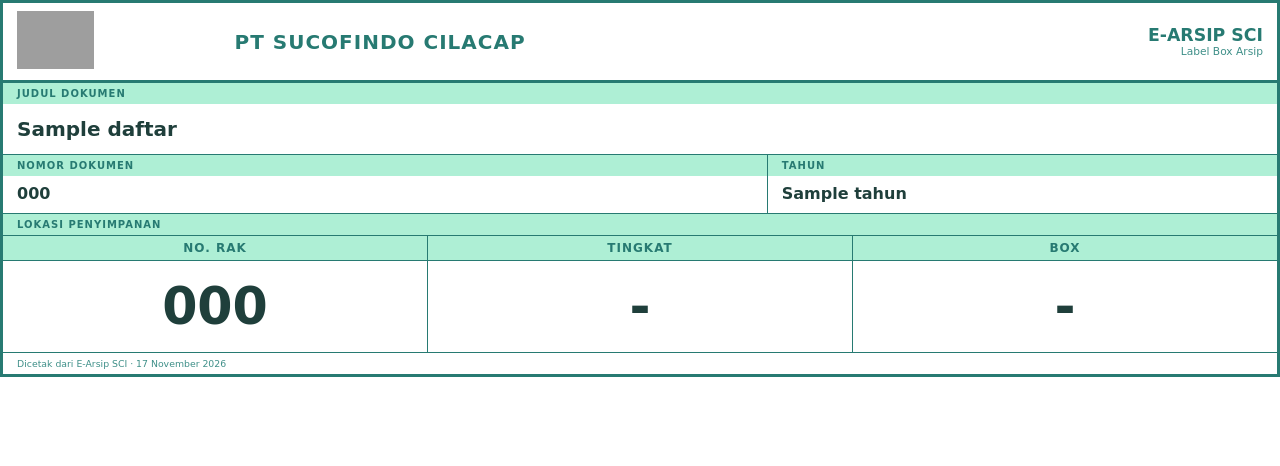
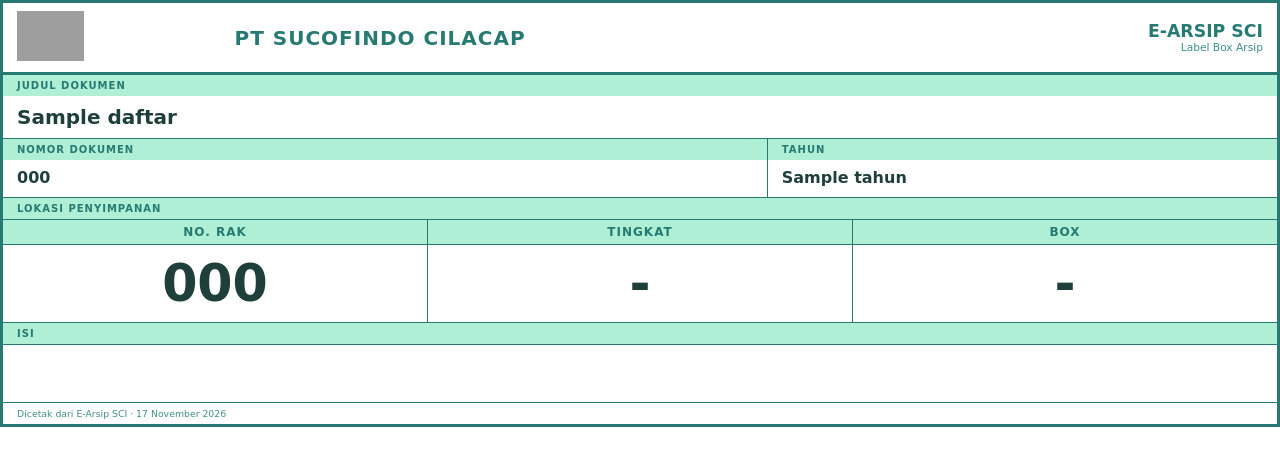
Before and after one commit to nesyaahlm/e-arsipsci, a Laravel app: template resources/views/user/dokumen-saya/label-pdf.blade.php in a window 1280 px wide. Shown: the top 466 px of the page. Run offline with Laravel 12, Linux system fonts and the light colour scheme; the template is opened without the code that fills it: most values are stand-ins (such as "Sample title", 1, 10 or a date in 2020); grey boxes are pictures that could not be loaded.

Commit message:
revisi label dokumen

```diff
--- a/resources/views/user/dokumen-saya/label-pdf.blade.php
+++ b/resources/views/user/dokumen-saya/label-pdf.blade.php
@@ -16,24 +16,25 @@
     <meta charset="utf-8">
     <title>Label Box Arsip</title>
     <style>
-        @page { margin: 10mm; }
+        @page { margin: 8mm; }
         body { margin: 0; font-family: 'DejaVu Sans', sans-serif; color: #1f3f3b; font-size: 10pt; }
         table { width: 100%; border-collapse: collapse; table-layout: fixed; }
         .frame { border: 3px solid #277a72; }
         .head td { background: #ffffff; padding: 8px 14px; vertical-align: middle; border-bottom: 3px solid #277a72; }
-        .logo { height: 58px; }
+        .logo { height: 50px; }
         .brand { font-size: 15pt; font-weight: bold; letter-spacing: 1px; color: #277a72; }
         .sys { font-size: 13pt; font-weight: bold; text-align: right; color: #277a72; }
         .sys-sub { font-size: 8pt; text-align: right; color: #3e8f88; }
         .cap { background: #aeefd5; color: #277a72; font-size: 7.5pt; font-weight: bold; letter-spacing: 1px; text-transform: uppercase; padding: 5px 14px; border-top: 1px solid #277a72; }
-        .judul { font-size: 15pt; font-weight: bold; padding: 12px 14px; line-height: 1.3; word-wrap: break-word; }
+        .judul { font-size: 15pt; font-weight: bold; padding: 8px 14px; line-height: 1.3; word-wrap: break-word; }
         .info td { vertical-align: top; padding: 0; border-top: 1px solid #277a72; }
         .info td + td { border-left: 1px solid #277a72; }
         .info-val { font-size: 12pt; font-weight: bold; padding: 8px 14px 10px 14px; word-wrap: break-word; }
         .lokasi td { text-align: center; vertical-align: top; padding: 0; border-top: 1px solid #277a72; }
         .lokasi td + td { border-left: 1px solid #277a72; }
         .lokasi-name { background: #aeefd5; color: #277a72; font-size: 9pt; font-weight: bold; letter-spacing: 1px; text-transform: uppercase; padding: 5px 4px; border-bottom: 1px solid #277a72; }
-        .lokasi-val { font-weight: bold; padding: 16px 6px; word-wrap: break-word; }
+        .lokasi-val { font-weight: bold; padding: 9px 6px; word-wrap: break-word; }
+        .isi-box { height: 15mm; padding: 0; border-top: 1px solid #277a72; }
         .foot { font-size: 7pt; color: #3e8f88; padding: 5px 14px; border-top: 1px solid #277a72; }
     </style>
 </head>
@@ -101,6 +102,8 @@
                         </table>
                     </td>
                 </tr>
+                <tr><td class="cap">Isi</td></tr>
+                <tr><td class="isi-box">&nbsp;</td></tr>
                 <tr><td class="foot">Dicetak dari E-Arsip SCI &middot; {{ now('Asia/Jakarta')->locale('id')->translatedFormat('d F Y') }}</td></tr>
             </table>
         </div>
```
